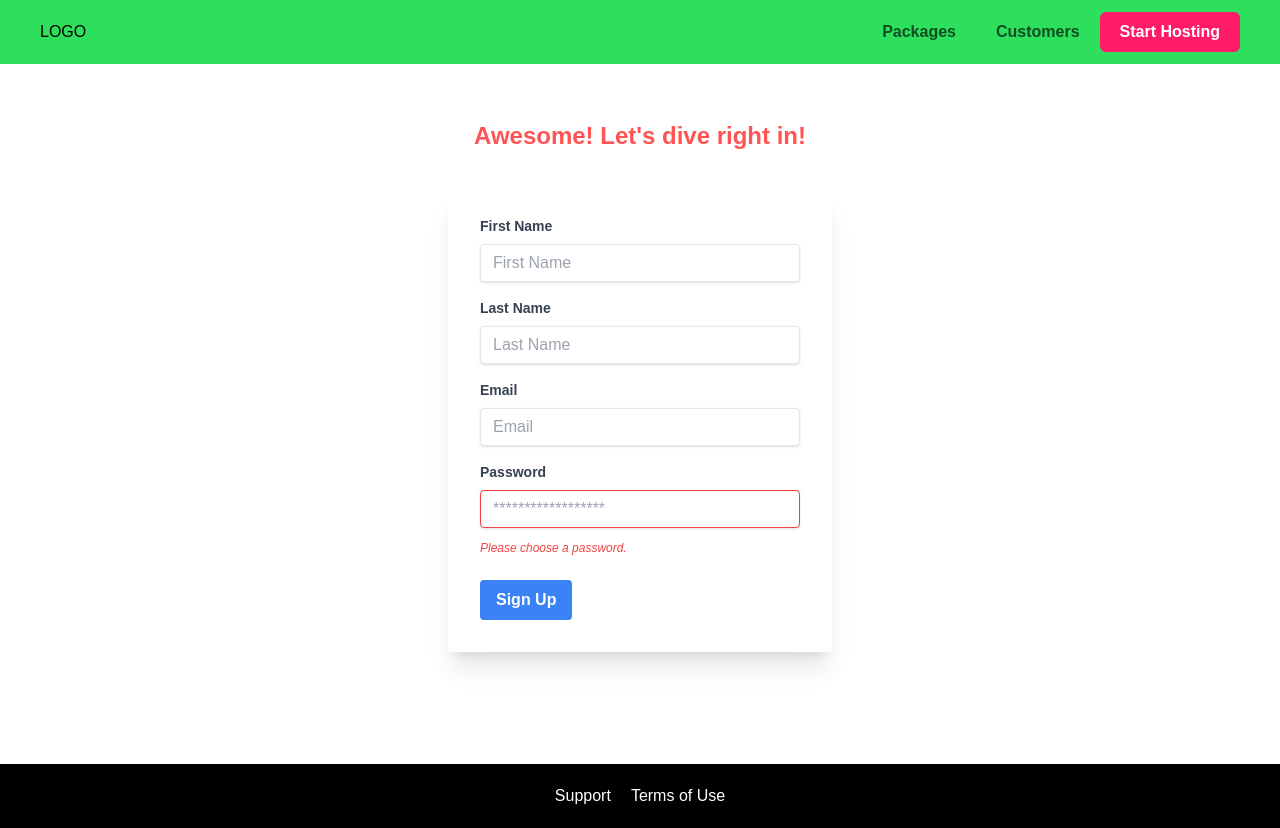
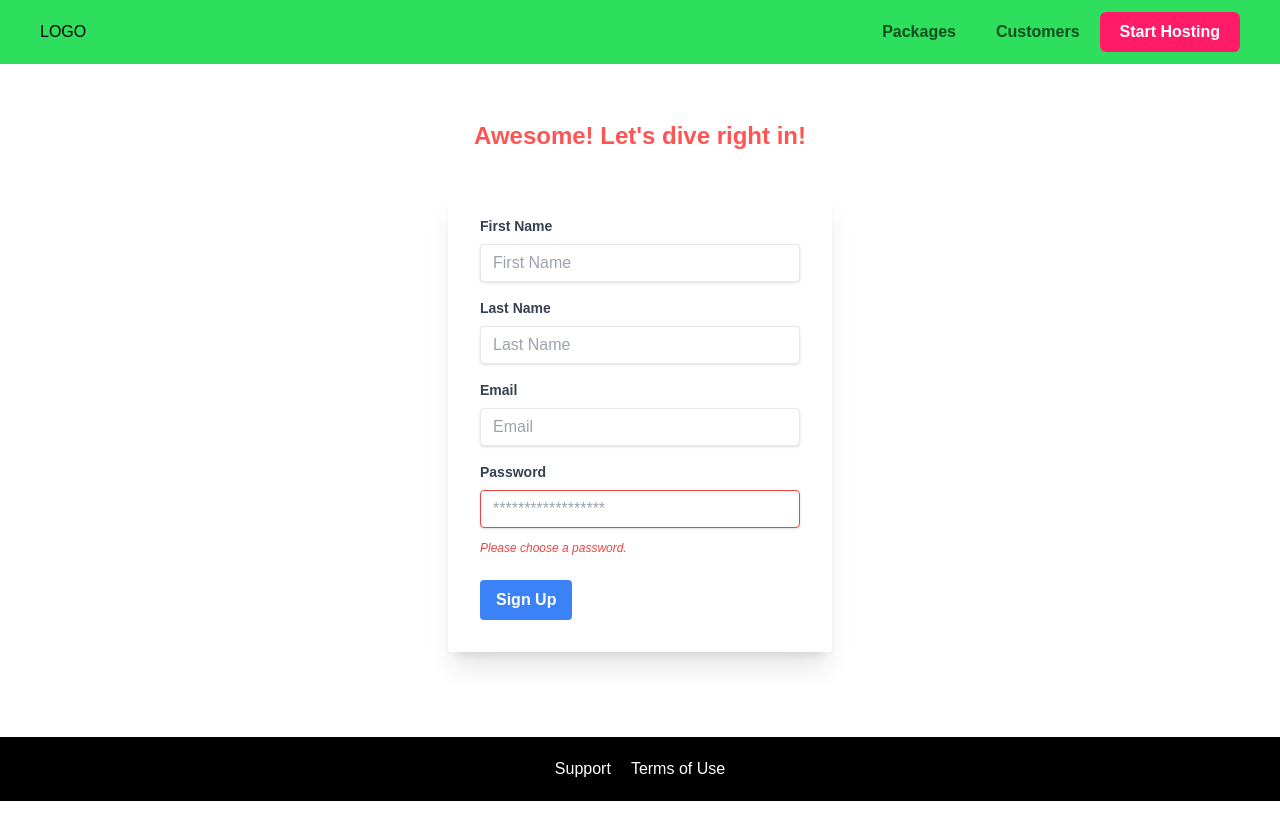
Before and after one commit to evtimlyonov/demo-tailwind-typescript, a React (Create React App) app: page /start-hosting in a window 1280 px wide. After the commit the page ends 801 px from the top, so only its background shows below. Built offline with nearby package versions, Linux system fonts and the light colour scheme.

Commit message:
Fixing the position of the footer

```diff
--- a/src/components/MainContainer/MainContainer.tsx
+++ b/src/components/MainContainer/MainContainer.tsx
@@ -3,6 +3,6 @@ interface Props {
 }
 export const MainContainer = ({ children }: Props) => {
   return (
-    <main className='flex flex-col min-h-[calc(100vh-3.5rem)]'>{children}</main>
+    <main className='flex flex-col min-h-[calc(100vh-5.2rem)]'>{children}</main>
   );
 };
```
